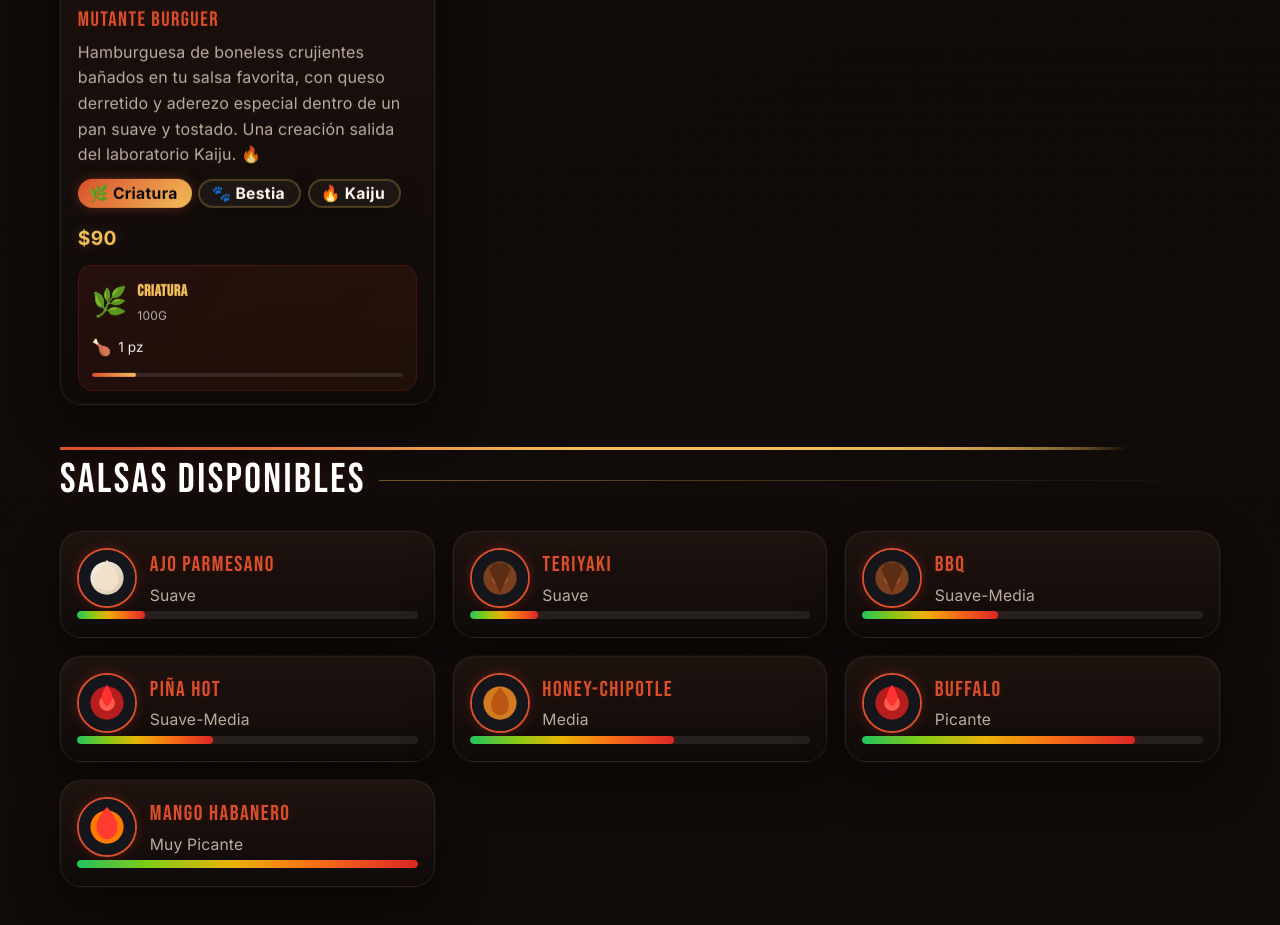
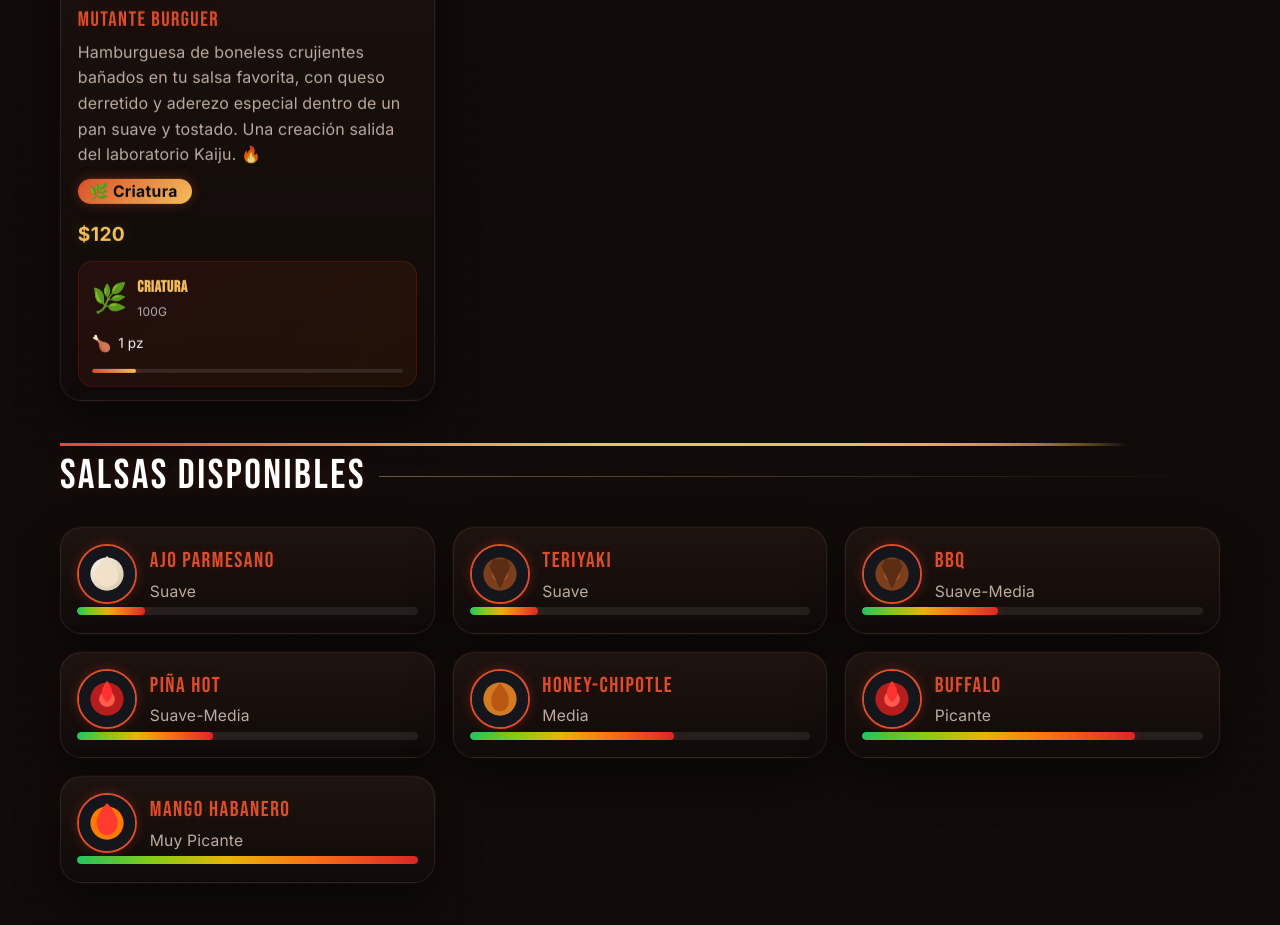
Before and after one commit to Sebas123254/Kaiju-Kitchen, a website: page index.html in a window 1280 px wide. Shown: the part 2396-3321 px from the top of the page. Drawn offline with nearby package versions, Linux system fonts and the light colour scheme.

Commit message:
precio mutante burger

```diff
--- a/index.html
+++ b/index.html
@@ -281,13 +281,13 @@
                         nombre: 'Mutante Burguer',
                         desc: 'Hamburguesa de boneless crujientes bañados en tu salsa favorita, con queso derretido y aderezo especial dentro de un pan suave y tostado. Una creación salida del laboratorio Kaiju. 🔥',
                         img: 'Imagenes/Mutante.png',
-                        precios: [90, 135, 165],
-                        tamanos: ['Criatura', 'Bestia', 'Kaiju'],
+                        precios: [120, null, null],
+                        tamanos: ['Criatura', null, null],
                         iconos: ['🌿', '🐾', '🔥'],
                         porciones: [
                             { peso: 100, piezas: 1 },
-                            { peso: 200, piezas: 2 },
-                            { peso: 300, piezas: 3 }
+                            null,
+                            null
                         ],
                     },
                 ]
```
